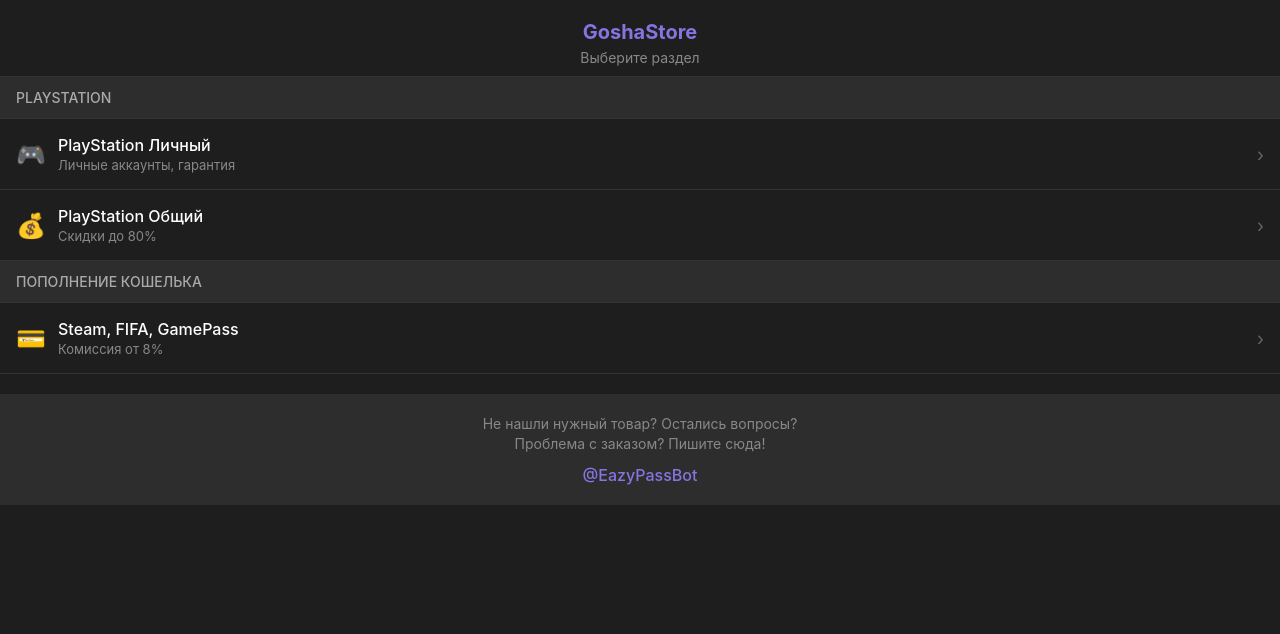
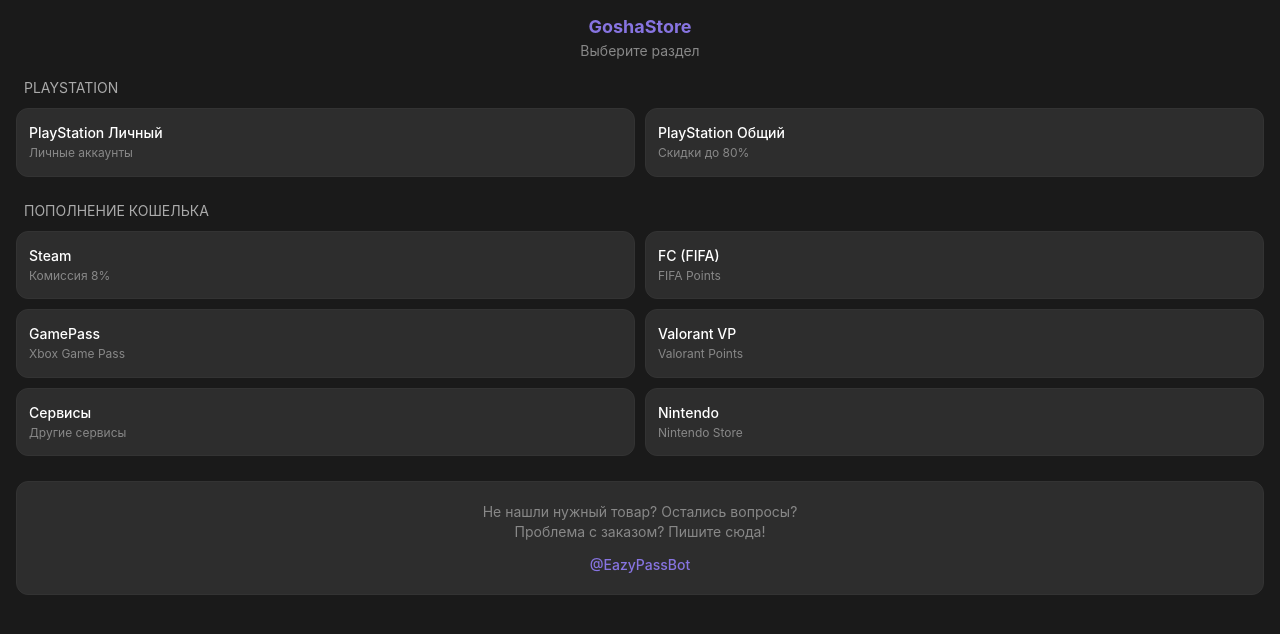
Before and after one commit to igorone0010-netizen/gosha-store, a Flask app: page / in a window 1280 px wide. Shown: the top 634 px of the page. Run offline with Flask 3, Linux system fonts and the light colour scheme; some libraries are stand-ins or nearby versions.

Commit message:
Update index.html

```diff
--- a/templates/index.html
+++ b/templates/index.html
@@ -14,21 +14,19 @@
 
         body {
             font-family: -apple-system, BlinkMacSystemFont, 'Segoe UI', Roboto, sans-serif;
-            background: var(--tg-theme-bg-color, #1e1e1e);
+            background: var(--tg-theme-bg-color, #1a1a1a);
             color: var(--tg-theme-text-color, #ffffff);
-            padding: 0;
+            padding: 16px;
         }
 
         .header {
-            background: var(--tg-theme-bg-color, #1e1e1e);
-            padding: 20px 16px 10px;
             text-align: center;
-            border-bottom: 1px solid var(--tg-theme-hint-color, #333);
+            margin-bottom: 20px;
         }
 
         .header h1 {
             color: var(--tg-theme-button-color, #8774e1);
-            font-size: 20px;
+            font-size: 18px;
             margin-bottom: 5px;
         }
 
@@ -37,148 +35,124 @@
             font-size: 14px;
         }
 
-        .categories {
-            padding: 0;
-        }
-
-        .category-section {
-            margin-bottom: 0;
+        .section {
+            margin-bottom: 25px;
         }
 
         .section-title {
-            padding: 12px 16px;
-            background: var(--tg-theme-secondary-bg-color, #2d2d2d);
             color: var(--tg-theme-hint-color, #aaa);
             font-size: 14px;
-            font-weight: 500;
-            border-bottom: 1px solid var(--tg-theme-hint-color, #333);
+            margin-bottom: 12px;
+            padding-left: 8px;
         }
 
-        .category-item {
-            display: flex;
-            align-items: center;
-            padding: 16px;
-            background: var(--tg-theme-bg-color, #1e1e1e);
-            border-bottom: 1px solid var(--tg-theme-hint-color, #333);
-            cursor: pointer;
-            transition: background 0.2s;
+        .grid-container {
+            display: grid;
+            grid-template-columns: 1fr 1fr;
+            gap: 10px;
         }
 
-        .category-item:active {
+        .category-button {
             background: var(--tg-theme-secondary-bg-color, #2d2d2d);
+            border: 1px solid var(--tg-theme-hint-color, #333);
+            border-radius: 12px;
+            padding: 15px 12px;
+            cursor: pointer;
+            transition: all 0.2s;
+            text-align: left;
         }
 
-        .category-icon {
-            font-size: 24px;
-            margin-right: 12px;
-            width: 30px;
-            text-align: center;
-        }
-
-        .category-content {
-            flex: 1;
+        .category-button:active {
+            background: var(--tg-theme-button-color, #8774e1);
+            transform: scale(0.98);
         }
 
         .category-name {
-            font-size: 16px;
+            font-size: 14px;
             font-weight: 500;
-            margin-bottom: 2px;
+            margin-bottom: 4px;
+            color: var(--tg-theme-text-color, #ffffff);
         }
 
         .category-description {
-            font-size: 13px;
+            font-size: 12px;
             color: var(--tg-theme-hint-color, #888);
-        }
-
-        .arrow {
-            color: var(--tg-theme-hint-color, #666);
-            font-size: 18px;
+            line-height: 1.3;
         }
 
         .products-page {
             display: none;
-            background: var(--tg-theme-bg-color, #1e1e1e);
+            background: var(--tg-theme-bg-color, #1a1a1a);
             min-height: 100vh;
+            padding: 16px;
         }
 
         .back-button {
             display: flex;
             align-items: center;
-            padding: 16px;
-            background: var(--tg-theme-secondary-bg-color, #2d2d2d);
-            border-bottom: 1px solid var(--tg-theme-hint-color, #333);
+            margin-bottom: 20px;
+            padding: 10px 0;
             cursor: pointer;
+            color: var(--tg-theme-button-color, #8774e1);
         }
 
         .back-arrow {
             margin-right: 8px;
-            color: var(--tg-theme-button-color, #8774e1);
+            font-size: 18px;
         }
 
-        .products-container {
-            padding: 0;
+        .products-grid {
+            display: grid;
+            grid-template-columns: 1fr 1fr;
+            gap: 12px;
         }
 
         .product-card {
-            background: var(--tg-theme-bg-color, #1e1e1e);
-            border-bottom: 1px solid var(--tg-theme-hint-color, #333);
-            padding: 16px;
-        }
-
-        .product-header {
-            display: flex;
-            align-items: flex-start;
-            margin-bottom: 12px;
+            background: var(--tg-theme-secondary-bg-color, #2d2d2d);
+            border: 1px solid var(--tg-theme-hint-color, #333);
+            border-radius: 12px;
+            padding: 15px;
+            text-align: center;
         }
 
         .product-icon {
             font-size: 32px;
-            margin-right: 12px;
-            width: 40px;
-            text-align: center;
-        }
-
-        .product-info {
-            flex: 1;
+            margin-bottom: 8px;
         }
 
         .product-name {
-            font-size: 16px;
+            font-size: 13px;
             font-weight: 500;
-            margin-bottom: 4px;
-        }
-
-        .product-description {
-            font-size: 14px;
-            color: var(--tg-theme-hint-color, #888);
-            line-height: 1.4;
+            margin-bottom: 6px;
+            color: var(--tg-theme-text-color, #ffffff);
         }
 
         .product-price {
-            font-size: 18px;
+            font-size: 14px;
             font-weight: 600;
             color: var(--tg-theme-button-color, #8774e1);
-            margin-top: 8px;
         }
 
         .buy-button {
             background: var(--tg-theme-button-color, #8774e1);
             color: var(--tg-theme-button-text-color, #ffffff);
             border: none;
-            padding: 12px 20px;
-            border-radius: 10px;
+            border-radius: 8px;
+            padding: 8px 12px;
+            font-size: 12px;
+            font-weight: 500;
+            cursor: pointer;
             width: 100%;
-            font-size: 16px;
-            font-weight: 600;
-            cursor: pointer;
-            margin-top: 12px;
+            margin-top: 8px;
         }
 
         .support-section {
-            padding: 20px 16px;
+            background: var(--tg-theme-secondary-bg-color, #2d2d2d);
+            border-radius: 12px;
+            padding: 20px;
             text-align: center;
-            background: var(--tg-theme-secondary-bg-color, #2d2d2d);
-            margin-top: 20px;
+            margin-top: 25px;
+            border: 1px solid var(--tg-theme-hint-color, #333);
         }
 
         .support-text {
@@ -192,6 +166,7 @@
             color: var(--tg-theme-button-color, #8774e1);
             text-decoration: none;
             font-weight: 500;
+            font-size: 14px;
         }
 
         .hidden {
@@ -207,40 +182,53 @@
             <p>Выберите раздел</p>
         </div>
 
-        <div class="categories">
-            <div class="category-section">
+        <!-- PlayStation раздел -->
+        <div class="section">
             <div class="section-title">PLAYSTATION</div>
-                <div class="category-item" onclick="showProducts('playstation_personal')">
-                    <div class="category-icon">🎮</div>
-                    <div class="category-content">
+            <div class="grid-container">
+                <div class="category-button" onclick="showProducts('playstation_personal')">
                     <div class="category-name">PlayStation Личный</div>
-                        <div class="category-description">Личные аккаунты, гарантия</div>
+                    <div class="category-description">Личные аккаунты</div>
                 </div>
-                    <div class="arrow">›</div>
-                </div>
-                <div class="category-item" onclick="showProducts('playstation_shared')">
-                    <div class="category-icon">💰</div>
-                    <div class="category-content">
+                <div class="category-button" onclick="showProducts('playstation_shared')">
                     <div class="category-name">PlayStation Общий</div>
                     <div class="category-description">Скидки до 80%</div>
-                    </div>
-                    <div class="arrow">›</div>
-                </div>
-            </div>
-
-            <div class="category-section">
-                <div class="section-title">ПОПОЛНЕНИЕ КОШЕЛЬКА</div>
-                <div class="category-item" onclick="showProducts('wallet_topup')">
-                    <div class="category-icon">💳</div>
-                    <div class="category-content">
-                        <div class="category-name">Steam, FIFA, GamePass</div>
-                        <div class="category-description">Комиссия от 8%</div>
-                    </div>
-                    <div class="arrow">›</div>
                 </div>
             </div>
         </div>
 
+        <!-- Пополнение кошелька -->
+        <div class="section">
+            <div class="section-title">ПОПОЛНЕНИЕ КОШЕЛЬКА</div>
+            <div class="grid-container">
+                <div class="category-button" onclick="showProducts('steam')">
+                    <div class="category-name">Steam</div>
+                    <div class="category-description">Комиссия 8%</div>
+                </div>
+                <div class="category-button" onclick="showProducts('fifa')">
+                    <div class="category-name">FC (FIFA)</div>
+                    <div class="category-description">FIFA Points</div>
+                </div>
+                <div class="category-button" onclick="showProducts('gamepass')">
+                    <div class="category-name">GamePass</div>
+                    <div class="category-description">Xbox Game Pass</div>
+                </div>
+                <div class="category-button" onclick="showProducts('valorant')">
+                    <div class="category-name">Valorant VP</div>
+                    <div class="category-description">Valorant Points</div>
+                </div>
+                <div class="category-button" onclick="showProducts('services')">
+                    <div class="category-name">Сервисы</div>
+                    <div class="category-description">Другие сервисы</div>
+                </div>
+                <div class="category-button" onclick="showProducts('nintendo')">
+                    <div class="category-name">Nintendo</div>
+                    <div class="category-description">Nintendo Store</div>
+                </div>
+            </div>
+        </div>
+
+        <!-- Поддержка -->
         <div class="support-section">
             <div class="support-text">
                 Не нашли нужный товар? Остались вопросы?<br>
@@ -257,7 +245,7 @@
             <div id="current-category-name">Товары</div>
         </div>
 
-        <div id="products-container" class="products-container">
+        <div id="products-container" class="products-grid">
             <!-- Товары загружаются здесь -->
         </div>
     </div>
@@ -279,7 +267,12 @@
             const categoryNames = {
                 'playstation_personal': 'PlayStation Личный',
                 'playstation_shared': 'PlayStation Общий',
-                'wallet_topup': 'Пополнение кошелька'
+                'steam': 'Steam',
+                'fifa': 'FC (FIFA)',
+                'gamepass': 'GamePass',
+                'valorant': 'Valorant VP',
+                'services': 'Сервисы',
+                'nintendo': 'Nintendo'
             };
             document.getElementById('current-category-name').textContent = categoryNames[category] || 'Товары';
 
@@ -308,22 +301,17 @@
             const container = document.getElementById('products-container');
 
             if (products.length === 0) {
-                container.innerHTML = '<div style="padding: 20px; text-align: center; color: #888;">Товары скоро появятся</div>';
+                container.innerHTML = '<div style="grid-column: 1 / -1; text-align: center; color: #888; padding: 40px;">Товары скоро появятся</div>';
                 return;
             }
 
             container.innerHTML = products.map(product => `
                 <div class="product-card">
-                    <div class="product-header">
                     <div class="product-icon">${product.image}</div>
-                        <div class="product-info">
                     <div class="product-name">${product.name}</div>
-                            <div class="product-description">${product.description}</div>
                     <div class="product-price">${product.price} руб.</div>
-                        </div>
-                    </div>
                     <button class="buy-button" onclick="addToCart(${product.id})">
-                        Купить за ${product.price} руб.
+                        Купить
                     </button>
                 </div>
             `).join('');
@@ -331,7 +319,6 @@
 
         // Добавить в корзину
         function addToCart(productId) {
-            // Здесь будет логика добавления в корзину
             tg.showPopup({
                 title: '✅ Товар добавлен',
                 message: 'Перейдите в корзину для оформления заказа'
```
Lines whose indentation alone changed are shown as unchanged.
